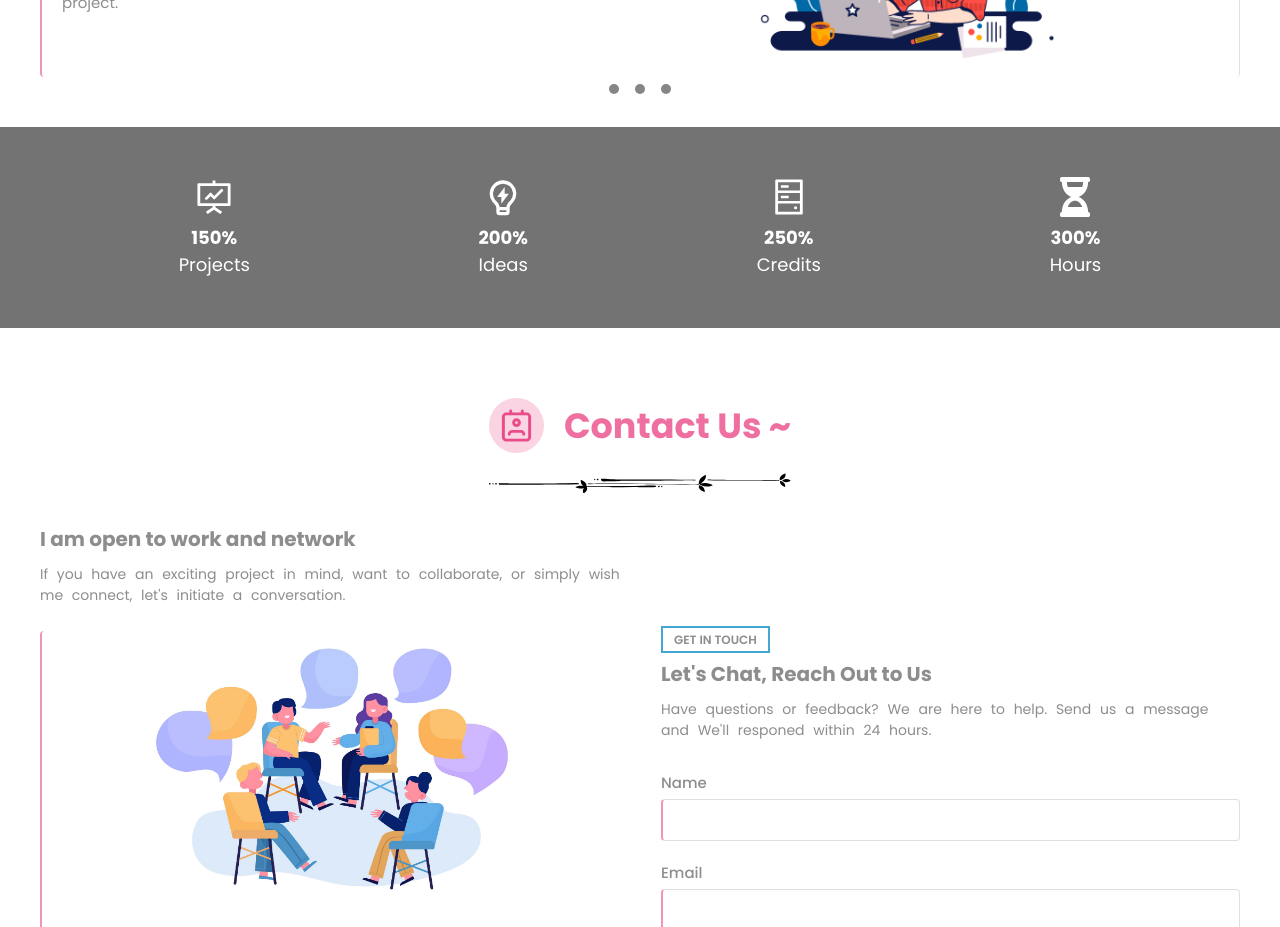
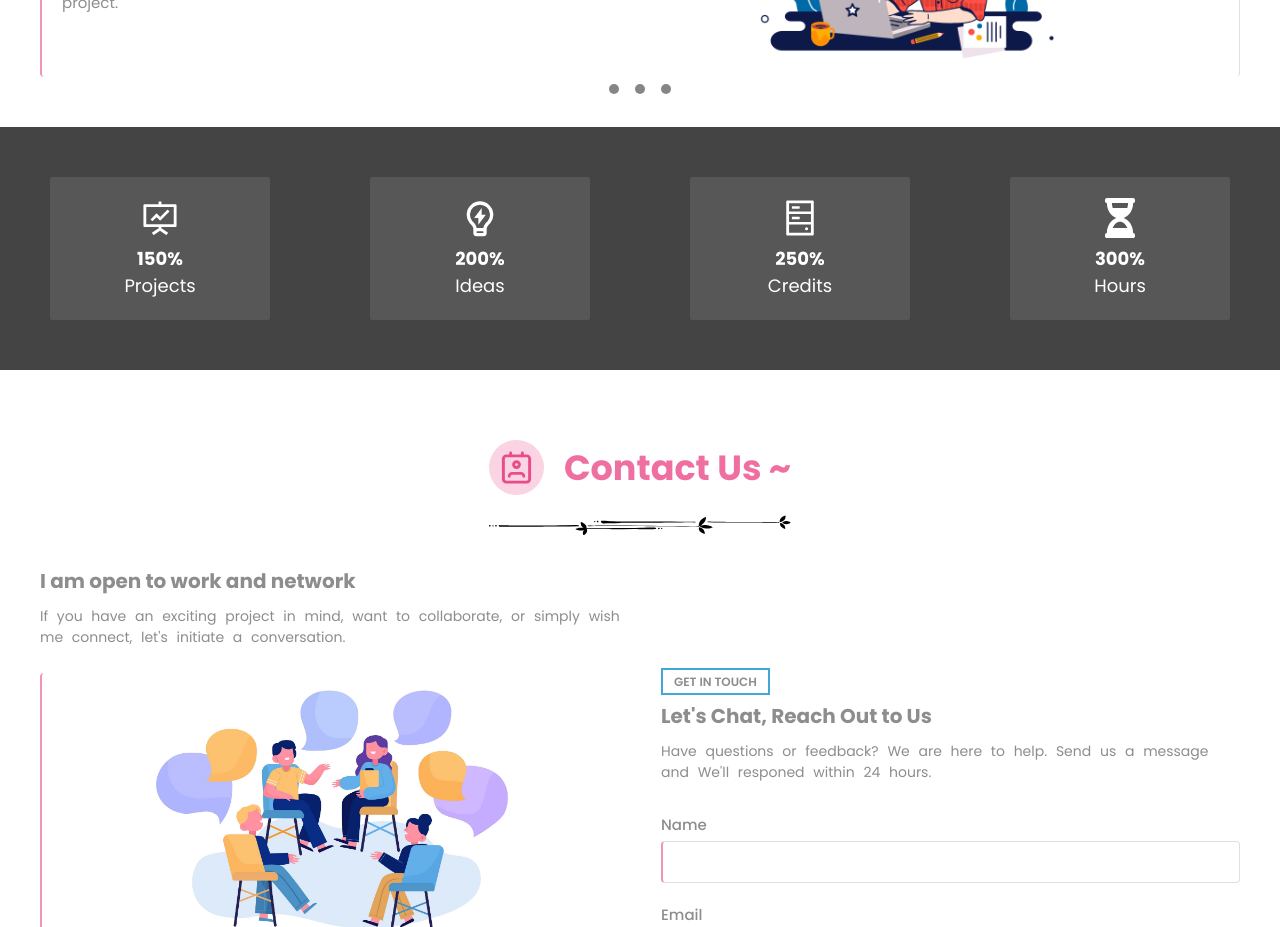
Before and after one commit to sandeep8854/sandeep, a React (Vite) app: page /contact in a window 1280 px wide. Shown: the part 5380-6307 px from the top of the page. Built offline with nearby package versions, Linux system fonts and the light colour scheme; the HTML template or start-up script is replaced by a standard one.

Commit message:
animation added skill ssection and counter

```diff
--- a/src/App.jsx
+++ b/src/App.jsx
@@ -24,7 +24,7 @@ const Wrapper = styled.div`
   width: 100%;
   align-items: center;
   justify-content: space-evenly;
-  background-color: #737373;
+  background-color: #444;
   @media only screen and (max-width: 600px) {
     flex-direction: column;
   }
--- a/src/components/Counter/Counter.jsx
+++ b/src/components/Counter/Counter.jsx
@@ -1,10 +1,10 @@
 import React, { useEffect, useState } from "react";
-import styled from "styled-components";
+import styled, { keyframes } from "styled-components";
 const AchiveMentContainer = styled.div`
   display: flex;
   align-items: center;
   justify-content: space-around;
-  background-color: #737373;
+  background-color: #444;
   text-align: center;
   padding: 5rem;
   @media only screen and (max-width: 600px) {
@@ -14,13 +14,31 @@ const AchiveMentContainer = styled.div`
     }
   }
 `;
+const forPopUp = keyframes`
+  from{
+    opacity: 0;
+    scale: 0.5;
+  }
+  to{
+   opacity: 1;
+   scale: 1;
+  }
+`;
 const Stats = styled.div`
   color: #fff;
-  min-height: 20px;
+  width: 22rem;
+  padding: 2rem 0 2rem 0;
+  border: 1px solid #575757;
+  border-radius: 2px;
+  background-color: #575757;
+  animation: ${forPopUp} 5s linear;
+  animation-timeline: view();
+  animation-range: entry 0% cover 40%;
   @media only screen and (max-width: 600px) {
     &:not(:last-child) {
       padding-bottom: 4rem;
     }
+    width: 30rem;
   }
 `;
 const Heading22 = styled.h2`
--- a/src/components/Projects/project.css
+++ b/src/components/Projects/project.css
@@ -31,6 +31,17 @@ h1,
   /* margin-bottom: 3rem !important; */
   opacity: 0.8;
 }
+
+@keyframes grow {
+  from {
+    opacity: 0;
+    scale: 0.5;
+  }
+  to {
+    opacity: 1;
+    scale: 1;
+  }
+}
 div .project-content {
   background-color: #fff;
   font-size: 1.2rem;
@@ -41,6 +52,9 @@ div .project-content {
   border: 1px solid rgba(0, 0, 0, 0.125);
   border-radius: 5px;
   border-left: 2px solid rgb(242, 148, 184);
+  animation: grow 5s linear;
+  animation-timeline: view();
+  animation-range: entry 0% cover 40%;
 }
 
 @media only screen and (max-width: 500px) {
--- a/src/components/Skill/skill.css
+++ b/src/components/Skill/skill.css
@@ -29,6 +29,9 @@
   border-radius: 5px;
   padding: 3.6rem 0 2.2rem 0;
   margin: 2rem;
+  animation: grow 5s linear;
+  animation-timeline: view();
+  animation-range: entry 0% cover 40%;
 }
 .skill-Item-img-wrapper {
   height: 9.1rem;
```
